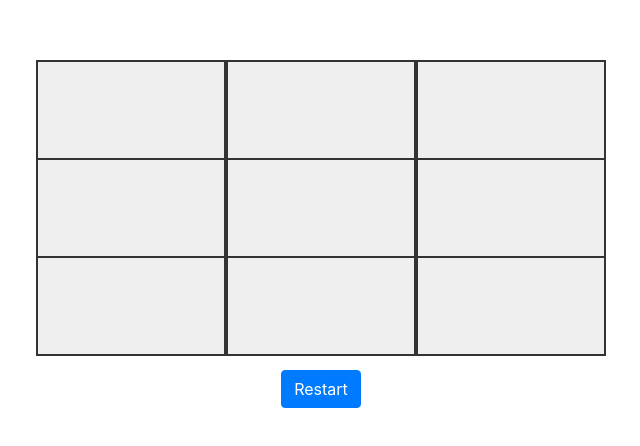
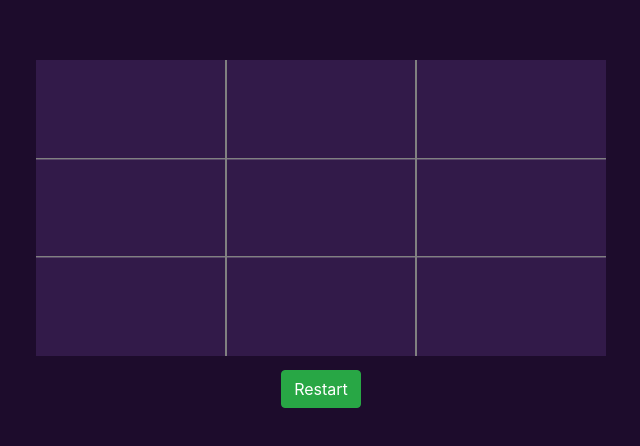
Before and after one commit to Inahira/PRODIGY_WD_03, a plain HTML site: page index.htm in a window 1280 px wide. Shown: the part 168-614 px from the top of the page, without its empty margins (319-959 px from the left). Drawn offline with nearby package versions, Linux system fonts and the light colour scheme.

Commit message:
modified style

```diff
--- a/index.htm
+++ b/index.htm
@@ -15,23 +15,23 @@
         <div class="row">
             <div class="col-md-6 offset-md-3">
                 <div class="row">
-                    <button class="col-4 square" onclick="playerMove(0)"></button>
-                    <button class="col-4 square" onclick="playerMove(1)"></button>
-                    <button class="col-4 square" onclick="playerMove(2)"></button>
+                    <button class="col-4 square" id="b1" onclick="playerMove(0)"></button>
+                    <button class="col-4 square" id="b2" onclick="playerMove(1)"></button>
+                    <button class="col-4 square" id="b3" onclick="playerMove(2)"></button>
                 </div>
                 <div class="row">
-                    <button class="col-4 square" onclick="playerMove(3)"></button>
-                    <button class="col-4 square" onclick="playerMove(4)"></button>
-                    <button class="col-4 square" onclick="playerMove(5)"></button>
+                    <button class="col-4 square" id="b4" onclick="playerMove(3)"></button>
+                    <button class="col-4 square" id="b5" onclick="playerMove(4)"></button>
+                    <button class="col-4 square" id="b6" onclick="playerMove(5)"></button>
                 </div>
                 <div class="row">
-                    <button class="col-4 square" onclick="playerMove(6)"></button>
-                    <button class="col-4 square" onclick="playerMove(7)"></button>
-                    <button class="col-4 square" onclick="playerMove(8)"></button>
+                    <button class="col-4 square" id="b7" onclick="playerMove(6)"></button>
+                    <button class="col-4 square" id="b8" onclick="playerMove(7)"></button>
+                    <button class="col-4 square" id="b9" onclick="playerMove(8)"></button>
                 </div>
                 <div class="row mt-3">
                     <div class="col-md-12 text-center">
-                        <button class="btn btn-primary" onclick="restart()">Restart</button>
+                        <button class="btn btn-success" onclick="restart()">Restart</button>
                     </div>
                 </div>
             </div>
@@ -43,6 +43,6 @@
 <script src="https://code.jquery.com/jquery-3.5.1.slim.min.js"></script>
 <script src="https://cdn.jsdelivr.net/npm/@popperjs/core@2.5.4/dist/umd/popper.min.js"></script>
 <script src="https://stackpath.bootstrapcdn.com/bootstrap/4.5.2/js/bootstrap.min.js"></script>
-<script src="in.js"></script>
+<script src="script.js"></script>
 </body>
 </html>
--- a/style.css
+++ b/style.css
@@ -1,20 +1,70 @@
-
+body {
+    background-color: rgb(29, 12, 44);
+}
+.container {
+    box-sizing: border-box;
+    box-shadow: 0, 2, 10, 5, #111;
+}
 .square {
     width: 100px;
     height: 100px;
-        border: 2px solid #333;
     display: flex;
     justify-content: center;
     align-items: center;
     font-size: 36px;
     cursor: pointer;
+    border: none;
+    background-color: rgba(66, 35, 94, 0.603);
 }
+
 .row {
     margin-bottom: -2px;
 }
-    .winner {
-        background-color: #ffd700 !important;
+
+#b1{
+    border-bottom: 1px solid gray;
+    border-right: 1px solid gray;
 }
-    .tie {
-        background-color: #c0c0c0 !important;
+
+#b2 {
+    border-bottom: 1px solid gray;
+    border-right: 1px solid gray;
+    border-left: 1px solid gray;
 }
+
+#b3 {
+    border-bottom: 1px solid gray;
+    border-left: 1px solid gray;
+}
+
+#b4 {
+    border-top: 1px solid gray;
+    border-bottom: 1px solid gray;
+    border-right: 1px solid gray;
+}
+
+#b5 {
+    border: 1px solid gray;
+}
+
+#b6 {
+    border-top: 1px solid gray;
+    border-bottom: 1px solid gray;
+    border-left: 1px solid gray;
+}
+
+#b7 {
+    border-top: 1px solid gray;
+    border-right: 1px solid gray;
+}
+
+#b8 {
+    border-top: 1px solid gray;
+    border-right: 1px solid gray;
+    border-left: 1px solid gray;
+}
+
+#b9 {
+    border-top: 1px solid gray;
+    border-left: 1px solid gray;
+}
```
Lines whose indentation alone changed are shown as unchanged.
